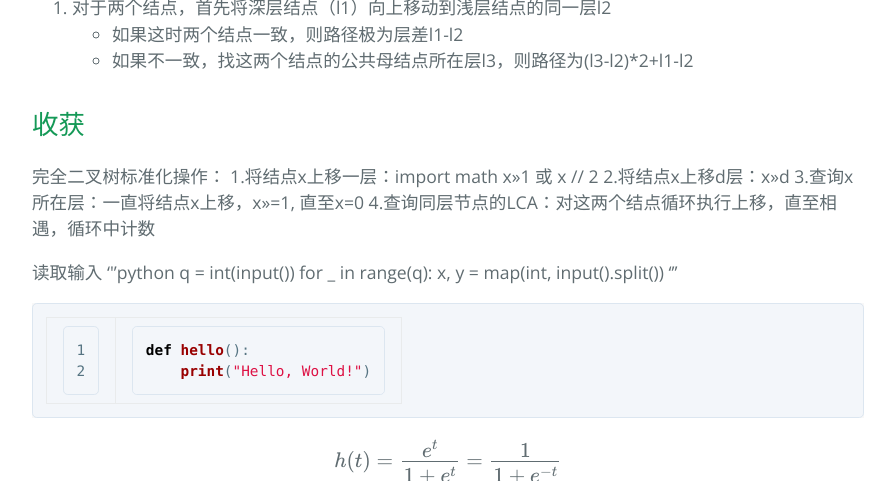
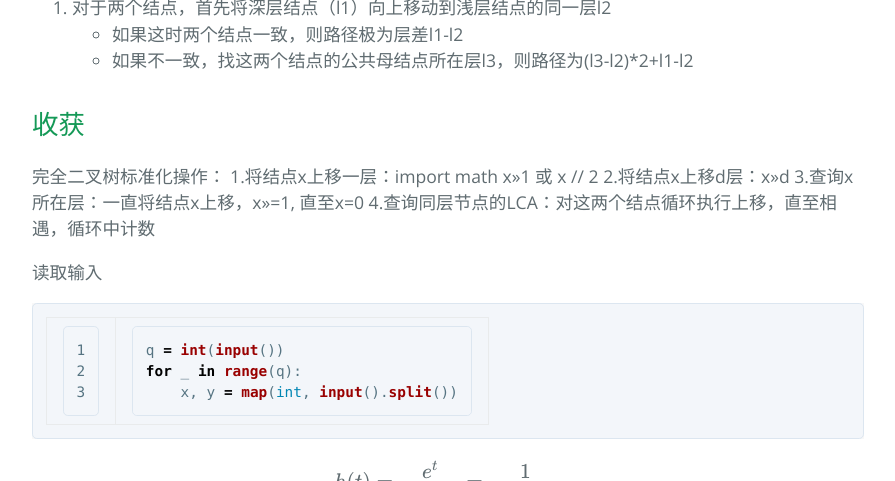
Before and after one commit to Ziyangpig/Note_LeetCode, a Jekyll site: the page built from Ali.md, in a window 1280 px wide and 900 px high, scrolled down 766 px, cut to the strip 0-481 px from the top of the window. Shown: the whole strip, without its empty margins (192-1087 px from the left). Built offline with Jekyll 4.4.1, drawn with Linux system fonts in a browser that asks for light colours; our own code applies the rules of GitHub Pages for plain Markdown files; formulas are drawn with MathJax 3.

Commit message:
Update Ali.md

````diff
--- a/Ali.md
+++ b/Ali.md
@@ -25,15 +25,10 @@ title: "阿里算法 笔试真题笔记"
 4.查询同层节点的LCA：对这两个结点循环执行上移，直至相遇，循环中计数
 
 读取输入
-'''python
+```python
 q = int(input())
 for _ in range(q):
     x, y = map(int, input().split())
-'''
-
-```python
-def hello():
-    print("Hello, World!")
 ```
 
 
````
